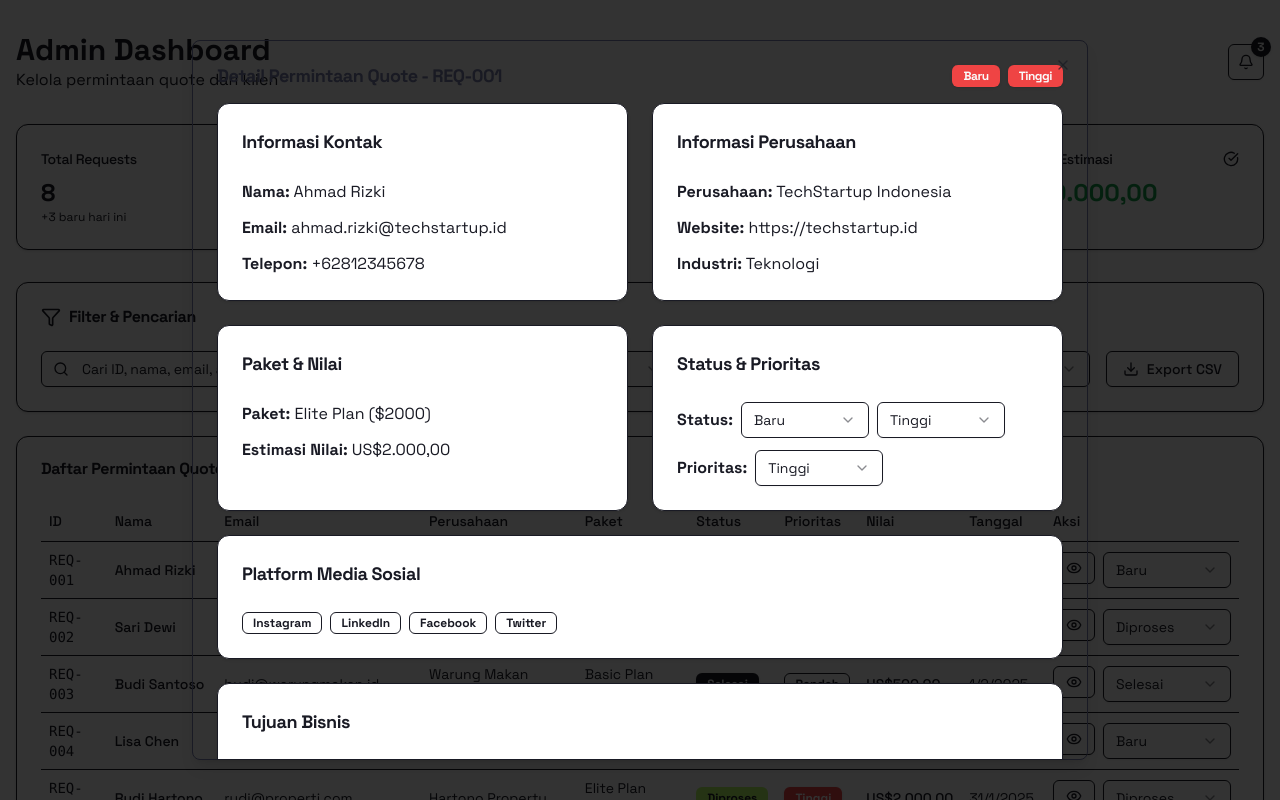
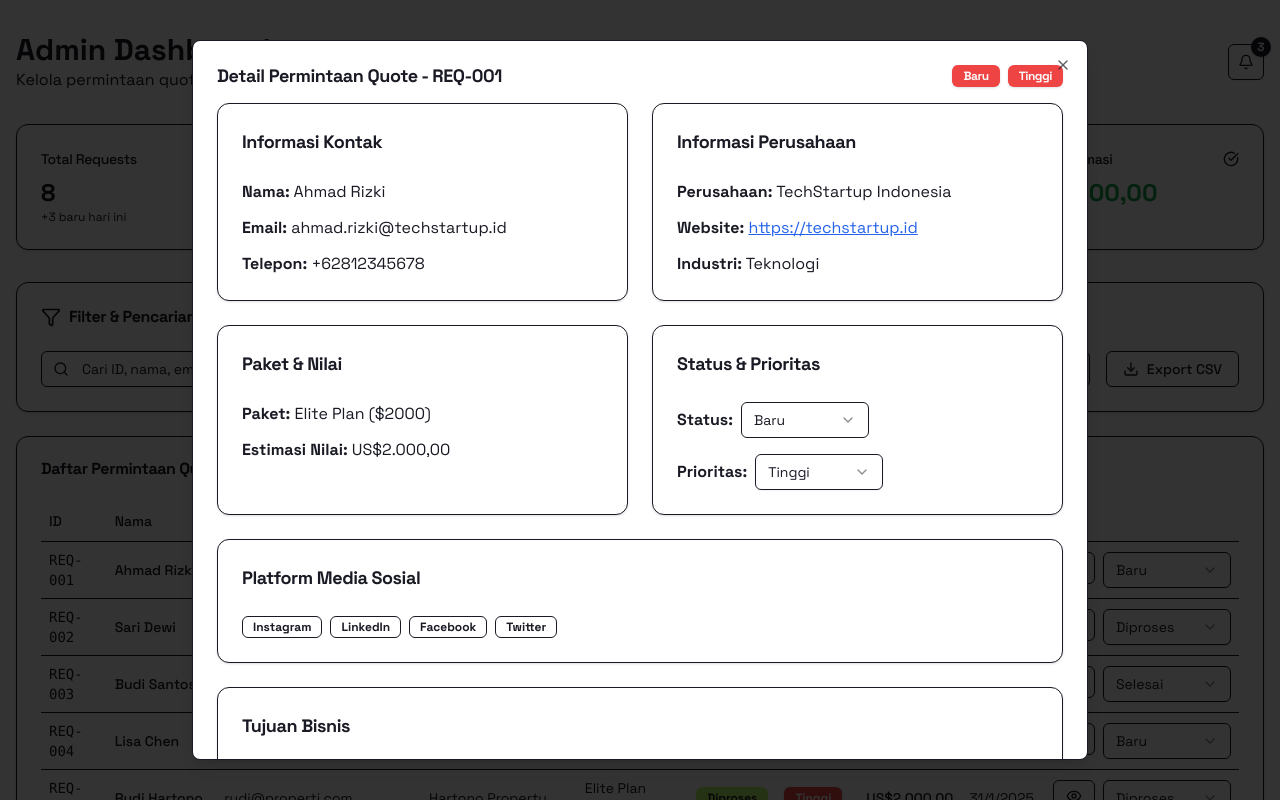
Before and after one commit to franss29/postivus, a Next.js app: page /admin/dashboard in a window 1280 px wide. Both pictures are taken after a click on the button 1073 px from the left and 567 px from the top of the page. Shown: the top 800 px of the page. Built offline with nearby package versions, Linux system fonts and the light colour scheme.

Commit message:
perbaikan background detail

```diff
--- a/app/admin/dashboard/AdminDashboard.tsx
+++ b/app/admin/dashboard/AdminDashboard.tsx
@@ -590,7 +590,7 @@ export const AdminDashboard = () => {
 
       {/* Detail Modal */}
       <Dialog open={isDetailModalOpen} onOpenChange={setIsDetailModalOpen}>
-        <DialogContent className="max-w-4xl max-h-[90vh] overflow-y-auto">
+        <DialogContent className="max-w-4xl max-h-[90vh] overflow-y-auto bg-white">
           <DialogHeader>
             <DialogTitle className="flex items-center justify-between">
               <span>Detail Permintaan Quote - {selectedRequest?.id}</span>
@@ -633,7 +633,14 @@ export const AdminDashboard = () => {
                       <strong>Perusahaan:</strong> {selectedRequest.companyName || "-"}
                     </div>
                     <div>
-                      <strong>Website:</strong> {selectedRequest.website || "-"}
+                      <strong>Website:</strong>{" "}
+                      {selectedRequest.website ? (
+                        <a href={selectedRequest.website} target="_blank" rel="noopener noreferrer" className="text-blue-600 underline">
+                          {selectedRequest.website}
+                        </a>
+                      ) : (
+                        "-"
+                      )}
                     </div>
                     <div>
                       <strong>Industri:</strong> {selectedRequest.industry}
@@ -642,7 +649,7 @@ export const AdminDashboard = () => {
                 </Card>
               </div>
 
-              {/* Package & Value */}
+              {/* Package & Status */}
               <div className="grid grid-cols-1 md:grid-cols-2 gap-6">
                 <Card>
                   <CardHeader>
@@ -662,7 +669,7 @@ export const AdminDashboard = () => {
                   <CardHeader>
                     <CardTitle className="text-lg">Status & Prioritas</CardTitle>
                   </CardHeader>
-                  <CardContent className="space-y-3">
+                  <CardContent className="space-y-4">
                     <div className="flex items-center gap-2">
                       <strong>Status:</strong>
                       <Select
@@ -680,24 +687,8 @@ export const AdminDashboard = () => {
                           <SelectItem value="completed">Selesai</SelectItem>
                         </SelectContent>
                       </Select>
+                    </div>
 
-                      <Select
-                        value={selectedRequest.priority}
-                        onValueChange={(value: "low" | "medium" | "high") =>
-                          updateRequestPriority(selectedRequest.id, value)
-                        }
-                      >
-                        <SelectTrigger className="w-32">
-                          <SelectValue />
-                        </SelectTrigger>
-                        <SelectContent>
-                          <SelectItem value="low">Rendah</SelectItem>
-                          <SelectItem value="medium">Sedang</SelectItem>
-                          <SelectItem value="high">Tinggi</SelectItem>
-                        </SelectContent>
-                      </Select>
-
-                    </div>
                     <div className="flex items-center gap-2">
                       <strong>Prioritas:</strong>
                       <Select
@@ -727,11 +718,15 @@ export const AdminDashboard = () => {
                 </CardHeader>
                 <CardContent>
                   <div className="flex flex-wrap gap-2">
-                    {selectedRequest.socialPlatforms.map((platform) => (
+                    {selectedRequest.socialPlatforms?.length > 0 ? (
+                      selectedRequest.socialPlatforms.map((platform) => (
                         <Badge key={platform} variant="outline">
                           {platform}
                         </Badge>
-                    ))}
+                      ))
+                    ) : (
+                      <p className="text-sm text-muted-foreground">Tidak ada platform</p>
+                    )}
                   </div>
                 </CardContent>
               </Card>
@@ -743,11 +738,15 @@ export const AdminDashboard = () => {
                 </CardHeader>
                 <CardContent>
                   <div className="flex flex-wrap gap-2">
-                    {selectedRequest.businessGoals.map((goal) => (
+                    {selectedRequest.businessGoals?.length > 0 ? (
+                      selectedRequest.businessGoals.map((goal) => (
                         <Badge key={goal} variant="secondary">
                           {goal}
                         </Badge>
-                    ))}
+                      ))
+                    ) : (
+                      <p className="text-sm text-muted-foreground">Tidak ada tujuan</p>
+                    )}
                   </div>
                 </CardContent>
               </Card>
@@ -768,11 +767,9 @@ export const AdminDashboard = () => {
 
               {/* Footer Info */}
               <div className="flex justify-between items-center pt-4 border-t">
-                <div>
                 <p className="text-sm text-muted-foreground">
                   Dikirim pada: {new Date(selectedRequest.submittedAt).toLocaleString("id-ID")}
                 </p>
-                </div>
                 <div className="flex gap-2">
                   <Button variant="outline" onClick={() => setIsDetailModalOpen(false)}>
                     Tutup
@@ -784,6 +781,7 @@ export const AdminDashboard = () => {
           )}
         </DialogContent>
       </Dialog>
+
     </div>
   )
 }
```
Lines whose indentation alone changed are shown as unchanged.
